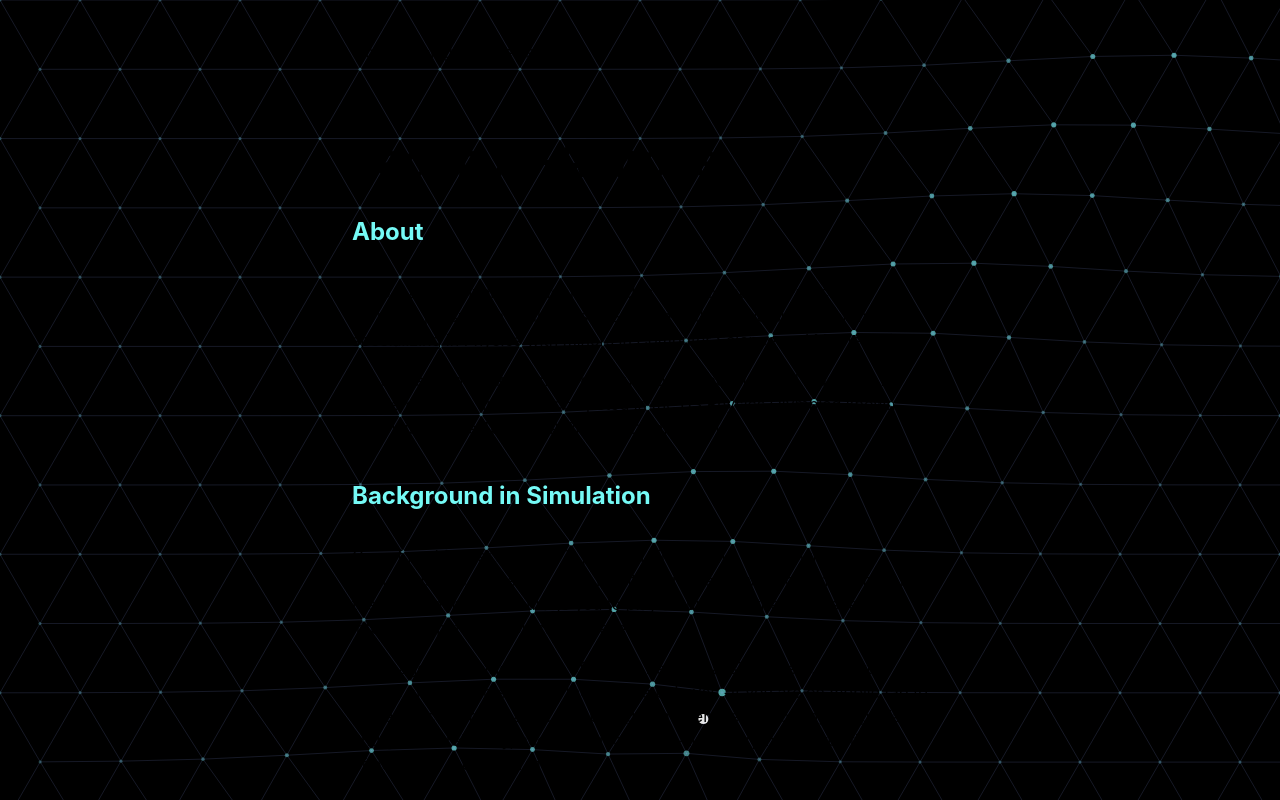
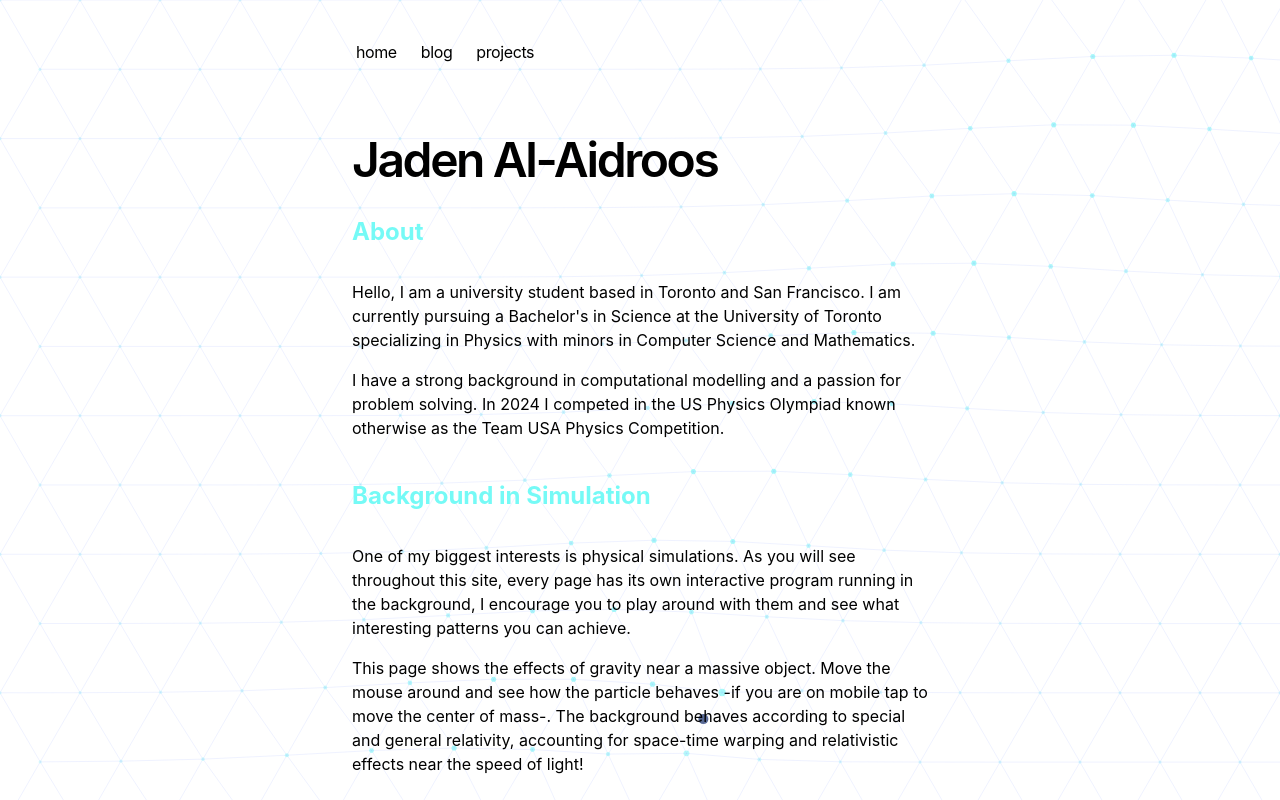
Before and after one commit to Jadenthealmighty/jaden-portfolio-v1, a Next.js app: page / in a window 1280 px wide. Shown: the top 800 px of the page. Built offline with nearby package versions, Linux system fonts and the light colour scheme.

Commit message:
minor tweaks

```diff
--- a/app/components/CubeBackground.tsx
+++ b/app/components/CubeBackground.tsx
@@ -79,14 +79,15 @@ type Vec3 = {
       if (mouse.current.x > 0) {
         lensF = Math.min((mouse.current.x - lensX)/(lensX), 1) * 600;
       } else {
-        lensF = Math.max((mouse.current.x - lensX)/(lensX), 1) * 2000;
+        lensF = Math.max((mouse.current.x - lensX)/(lensX), -1) * 2000;
       }
-      const tempF = Math.min(lensF, 600);
+      const tempF = lensF;
 
 
       ctx.clearRect(0, 0, canvas.width, canvas.height);
       ctx.fillStyle = "black";
       ctx.fillRect(0, 0, canvas.width, canvas.height);
+      ctx.fillStyle = "white";
 
       const t = (time - startTime.current) * 0.00015;
       const cx = Math.cos(t);
@@ -94,7 +95,6 @@ type Vec3 = {
       const cy = Math.cos(t * 0.7);
       const sy = Math.sin(t * 0.7);
 
-      ctx.fillStyle = "white";
       let maxD = 0;
 
       lensY = centerY - scrollY * 0.7;
--- a/app/components/InteractiveBackground.tsx
+++ b/app/components/InteractiveBackground.tsx
@@ -129,9 +129,6 @@ export default function InteractiveBackground() {
       lastTime = time;
 
       ctx.clearRect(0, 0, canvas.width, canvas.height);
-      ctx.fillStyle = "black";
-      ctx.fillRect(0, 0, canvas.width, canvas.height);
-      ctx.fillStyle = "white";
 
       const t = time - startTime.current;
       const phase = (t % wavePeriod) / wavePeriod;
@@ -149,7 +146,7 @@ export default function InteractiveBackground() {
       const b = ball.current;
       ctx.beginPath();
       ctx.arc(b.xt, b.yt, b.r, 0, Math.PI * 2);
-      ctx.fillStyle = "rgba(255, 255, 255, 0.9)";
+      ctx.fillStyle = "#586994";
       ctx.fill();
 
       const mouseX = mouse.current.x;
```
